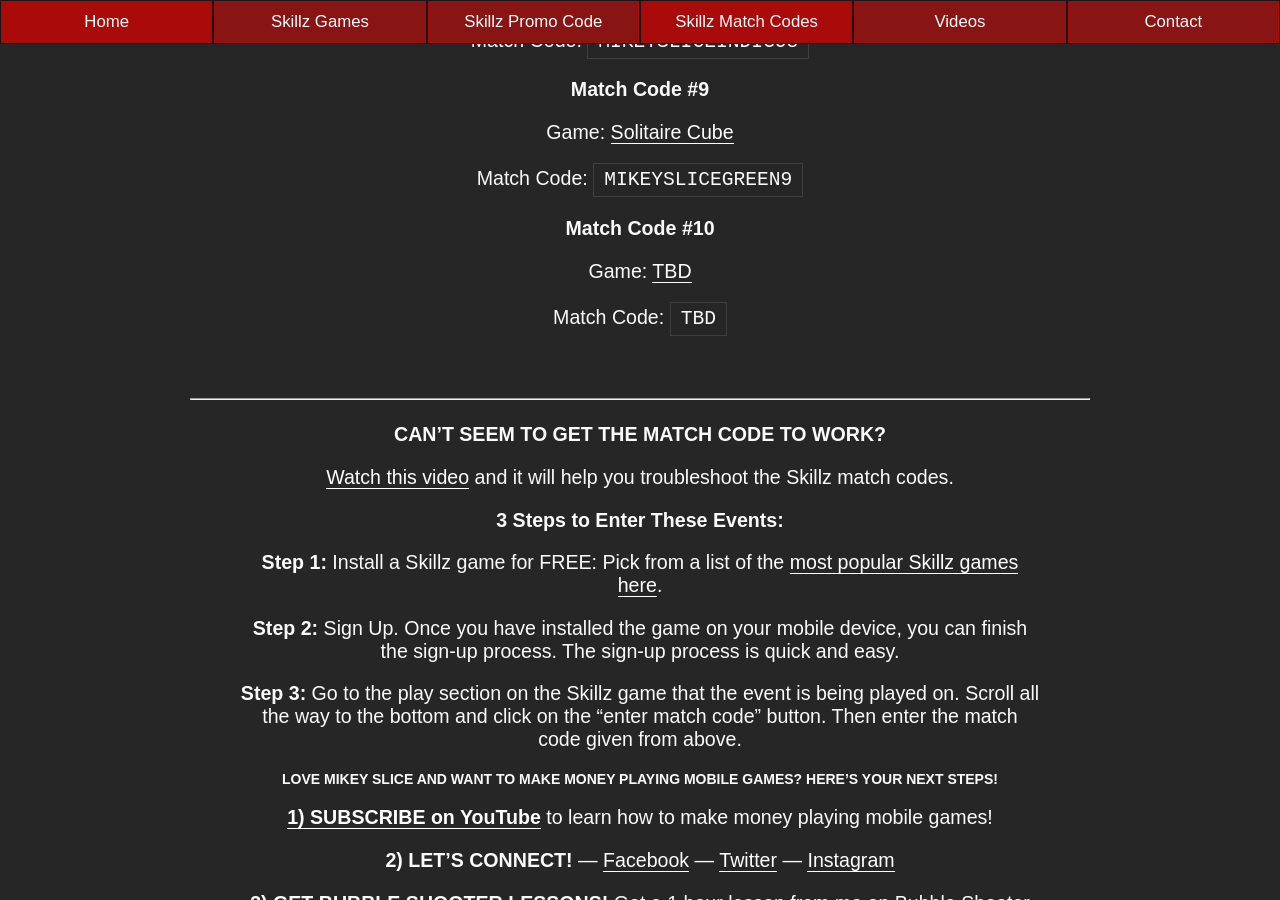
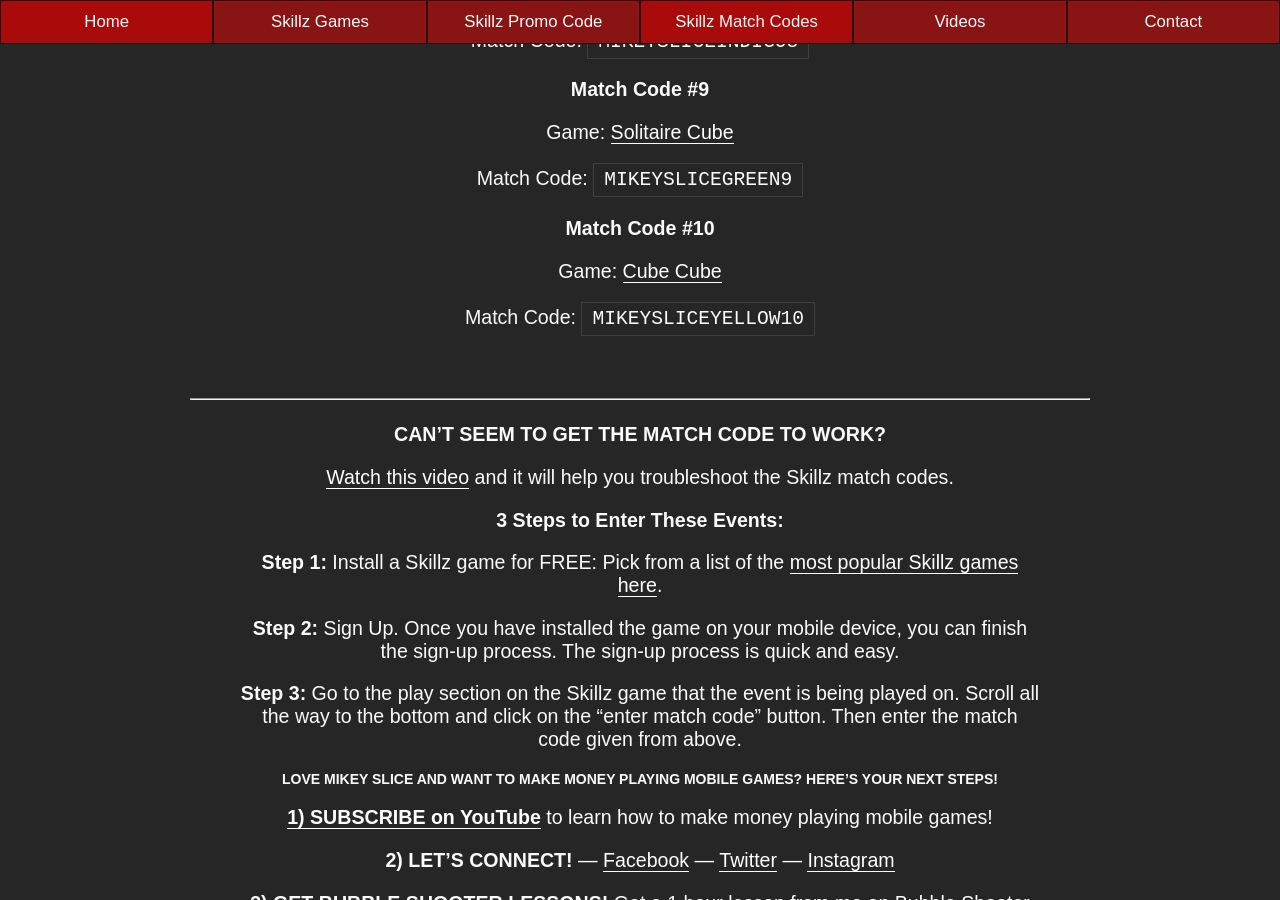
Before and after one commit to mikeyslice/esports-medium, a Jekyll site: the page built from skillz-match-codes.md, in a window 1280 px wide and 900 px high, scrolled down 4354 px. Built offline with Jekyll 4.4.1, drawn with Linux system fonts in a browser that asks for light colours.

Commit message:
Update Skillz Match Codes “skillz-match-codes”

```diff
--- a/_includes/pages/skillz-match-codes.html
+++ b/_includes/pages/skillz-match-codes.html
@@ -157,9 +157,9 @@
 
 <h3>Match Code #10</h3>
 
-<p>Game: <a href="/skillz-games/">TBD</a><p>
+<p>Game: <a href="/skillz-games/">Cube Cube</a><p>
 
-<p>Match Code: <code>TBD</code><p>
+<p>Match Code: <code>MIKEYSLICEYELLOW10</code><p>
 
 <p>
 
```
